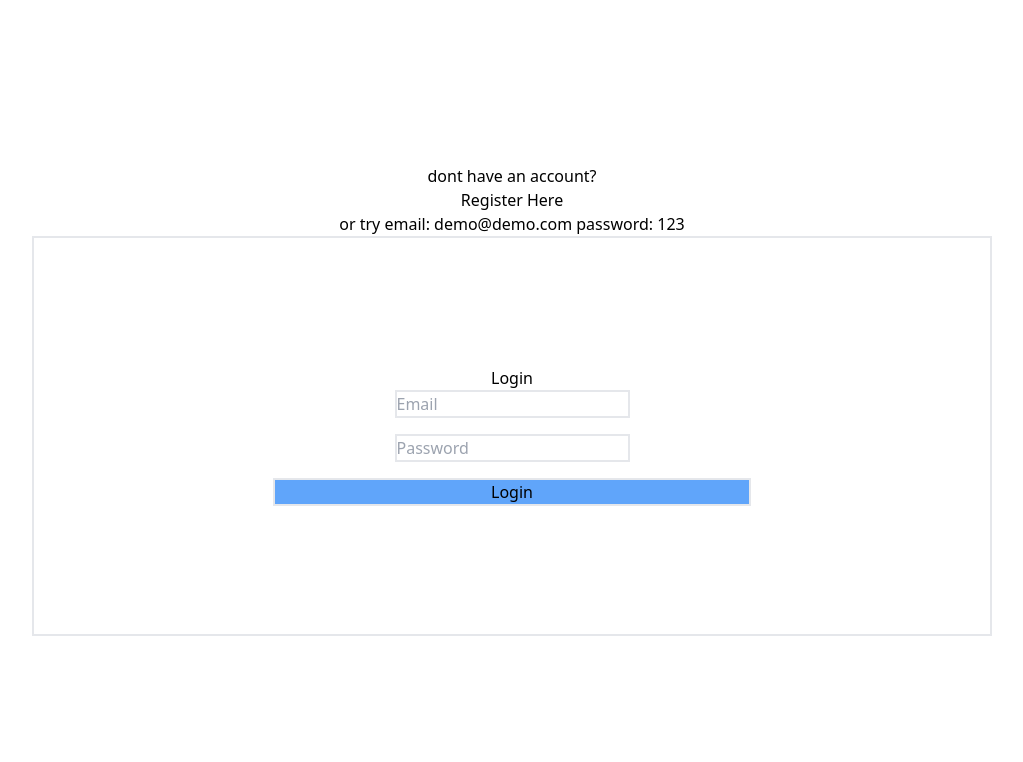
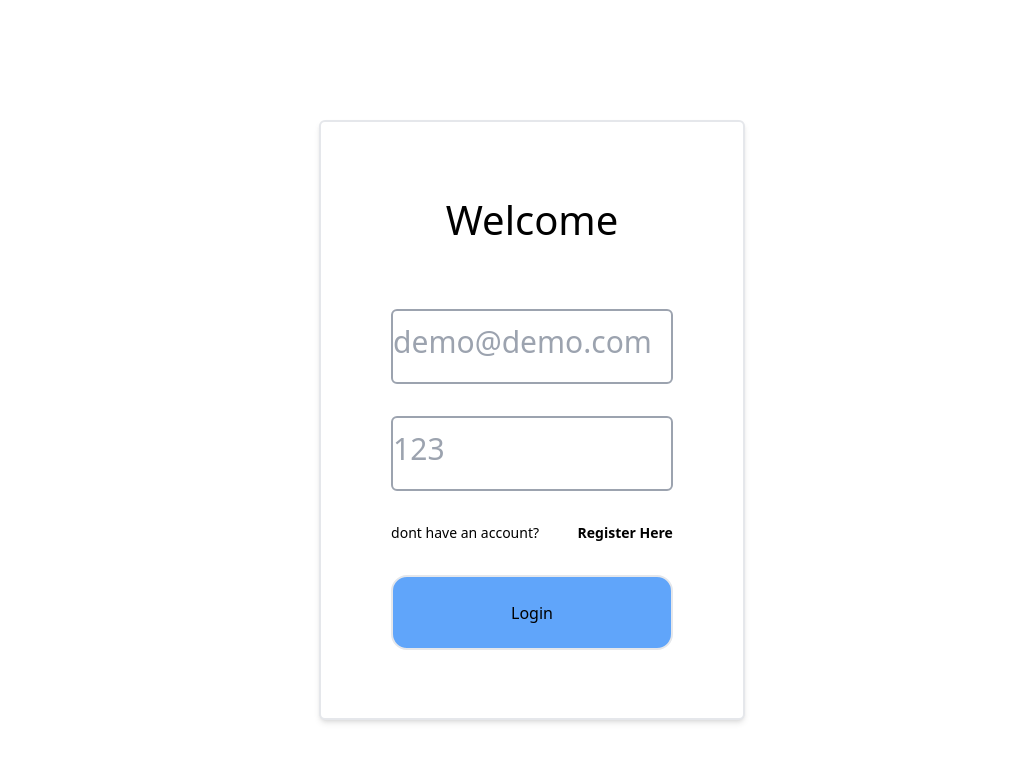
Before and after one commit to rayruenheck/to-do-list-nextjs, a Next.js app: page / in a window 1280 px wide. Shown: the top 762 px of the page, without its empty margins (128-1151 px from the left). Built offline with nearby package versions, Linux system fonts and the light colour scheme.

Commit message:
Styling done to login page, styling for to do page will be for a later date

```diff
--- a/src/app/components/todolistpage.tsx
+++ b/src/app/components/todolistpage.tsx
@@ -153,6 +153,7 @@ export default function ToDoListPage() {
 
   return (
     <main className="w-full h-[100vh]">
+      <button className="flex m-[50px]" onClick={()=>{handleLogout()}}>Logout</button>
       <div className="flex justify-end flex-col items-center h-1/2 w-full">
         <h1 className="relative row justify-self-start h-12">To-do list</h1>
         <form
@@ -227,7 +228,7 @@ export default function ToDoListPage() {
           )}
         </ul>
       </div>
-      <button onClick={()=>{handleLogout()}}>Logout</button>
+
     </main>
   );
 }
--- a/src/app/page.tsx
+++ b/src/app/page.tsx
@@ -55,33 +55,40 @@ export default function Home() {
 
 
     return (
-        <div className='h-[100vh] w-full flex justify-center items-center flex-col'>
-          <div>dont have an account?</div>
-          <a href="/register"> Register Here</a>
-          <div> or try email: demo@demo.com password: 123</div>
-        <form onSubmit={handleLogin} className='h-1/2 w-3/4 flex flex-col justify-center items-center border-2'>
-          <div>Login</div>
 
+
+        <div className='m-5 h-[100vh] w-full flex justify-center items-center '>
+
+        <form onSubmit={handleLogin} className='flex justify-center w-4/5 h-4/5 md:h-3/5 md:w-3/5 flex-col items-center border-2 lg:w-1/3 lg:h-3/4 bg-white rounded-md shadow-md'>
+          <div className='h-1/5 text-[40px]'>Welcome</div>
           <input
             value={email}
             onChange={(e) => setEmail(e.target.value)}
-            className='border-2 mb-4'
+            className='border-2 md:h-[75px] rounded-md w-2/3 border-gray-400 mb-8 bg-white md:placeholder:text-[30px]'
             type='text'
             name='email'
-            placeholder='Email'
+            placeholder='demo@demo.com'
+            required
           />
           <input
             value={password}
             onChange={(e) => setPassword(e.target.value)}
-            className='border-2 mb-4'
+            className='md:placeholder:text-[30px] md:h-[75px] border-2 rounded-md w-2/3 border-gray-400 mb-8 bg-white'
             type='password'
             name='password'
-            placeholder='Password'
+            placeholder='123'
+            required
           />
-          <button className='border-2 w-1/2 bg-blue-400' type='submit'>
+          <div className=' flex  mb-8 w-2/3 justify-between'>
+          <div className='text-sm'>dont have an account?</div>
+          <a href="/register" className='text-sm text-blue-4600 font-bold '> Register Here</a>
+          </div>
+          <button className='border-2 w-2/3  md:h-[75px] bg-blue-400 rounded-2xl' type='submit'>
             Login
           </button>
         </form>
-      </div>
+        </div>
+
+
   )
 }
--- a/src/app/register/page.tsx
+++ b/src/app/register/page.tsx
@@ -35,7 +35,7 @@ export default function Page() {
 
   return (
     <div className='h-[100vh] w-full flex justify-center items-center flex-col'>
-      <form onSubmit={handleRegister} className='h-1/2 w-3/4 flex flex-col justify-center items-center border-2'>
+      <form onSubmit={handleRegister} className='h-1/2 w-3/4 md:w-1/2 rounded-md shadow-md flex flex-col justify-center items-center border-2'>
         <div>Register</div>
         <input
           value={email}
@@ -61,7 +61,7 @@ export default function Page() {
           name='password'
           placeholder='Password'
         />
-        <button className='border-2 w-1/2 bg-blue-400' type='submit'>
+        <button className='border-2 w-[150px] rounded-md bg-blue-400' type='submit'>
           Register
         </button>
       </form>
```
